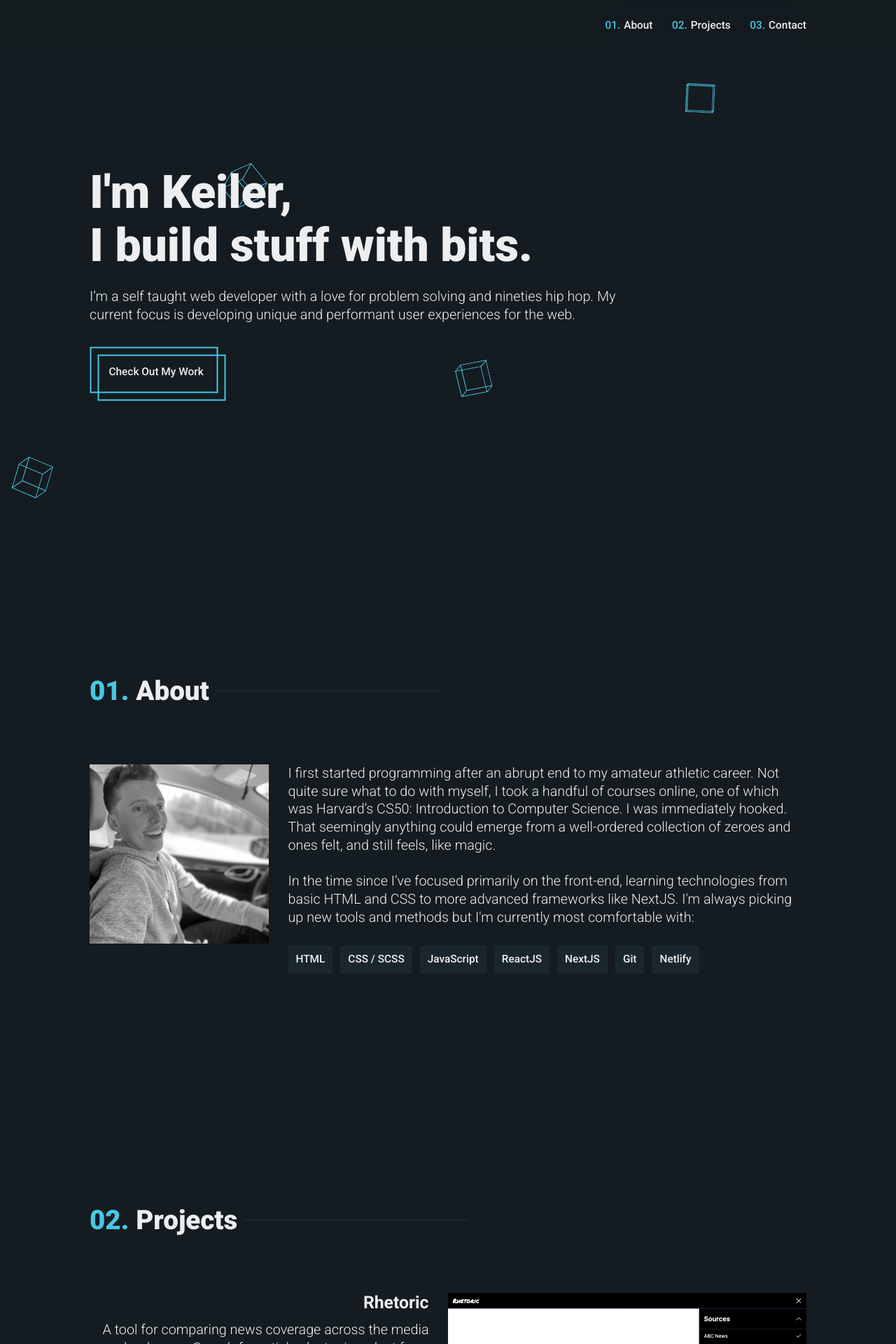
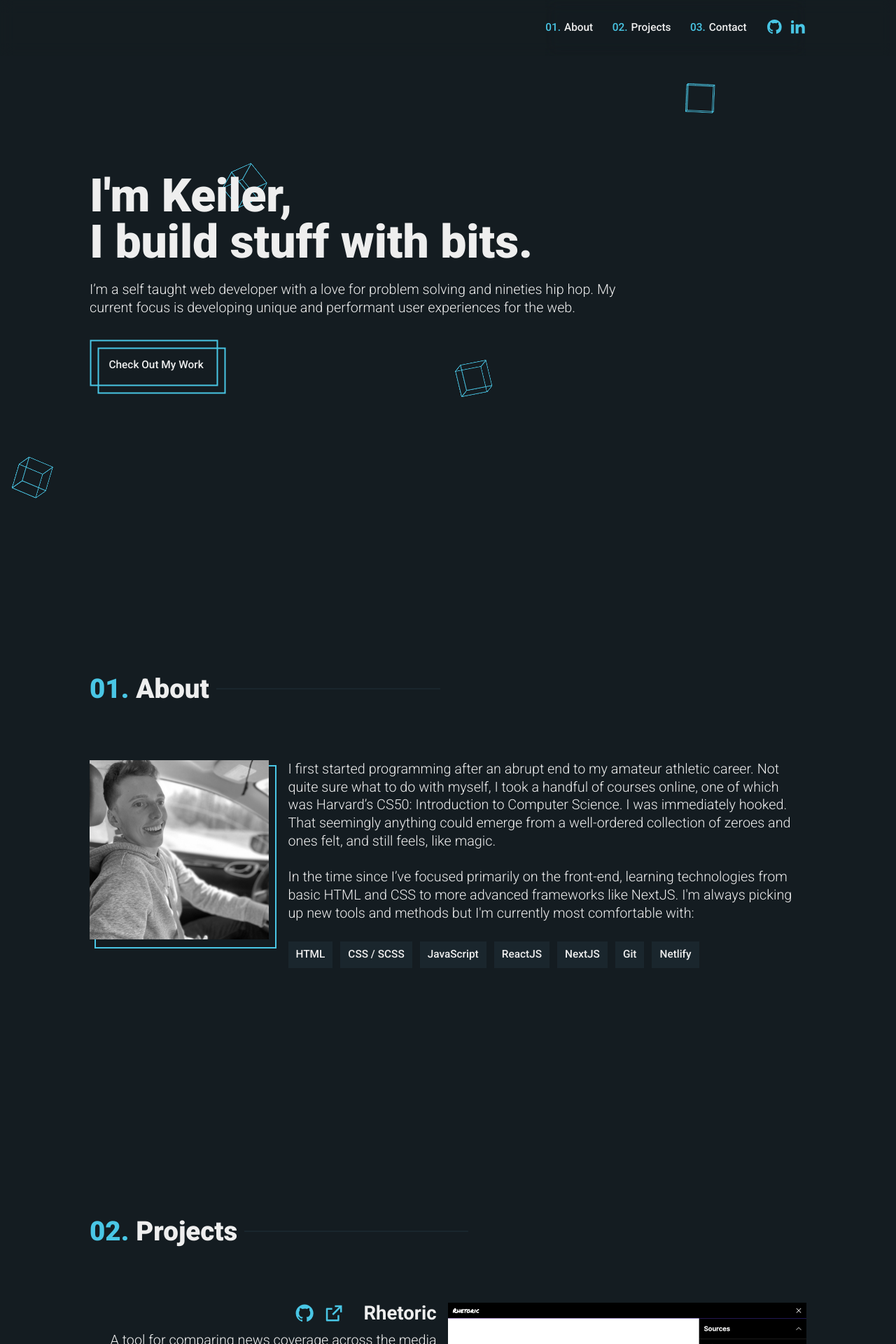
Before and after one commit to KeilerSwanson/Keiler, a Next.js app: page / in a window 1280 px wide. Shown: the top 1920 px of the page at 70% size. Built offline with nearby package versions, Linux system fonts and the light colour scheme; grey boxes are pictures that could not be loaded.

Commit message:
External links

```diff
--- a/comps/Nav.js
+++ b/comps/Nav.js
@@ -1,3 +1,4 @@
+import { RiGithubFill, RiLinkedinFill  } from 'react-icons/ri'
 import styles from '../styles/Nav.module.scss'
 
 export default function Nav({ menuOpen, toggleMenu, scrollToAbout }) {
@@ -25,6 +26,14 @@ export default function Nav({ menuOpen, toggleMenu, scrollToAbout }) {
 				>
 					Contact
 				</li>
+				<li className={styles.links}>
+					<a className={styles.link} href='https://github.com/KeilerSwanson' target='_blank' rel='noreferrer'>
+						<RiGithubFill />
+					</a>
+					<a className={styles.link} href='https://linkedin.com/in/keiler-swanson/' target='_blank' rel='noreferrer'>
+						<RiLinkedinFill />
+					</a>
+				</li>
 			</menu>
 			<button
 				className={menuBtnClass}
--- a/comps/Projects.js
+++ b/comps/Projects.js
@@ -1,8 +1,10 @@
-import Image from 'next/image'
+// import Image from 'next/image'
 import SectHead from './SectHead'
-import { BsGithub, BsFillArrowUpCircleFill } from 'react-icons/bs'
+// import { FaGithub, FaArrowUp, FaExternalLinkAlt } from 'react-icons/fa'
+import { RiGithubFill, RiExternalLinkLine  } from 'react-icons/ri'
 import sections from '../styles/Sections.module.scss'
 import styles from '../styles/Projects.module.scss'
+import effects from '../styles/Effects.module.scss'
 
 export default function Projects() {
 	return (
@@ -13,14 +15,6 @@ export default function Projects() {
 			/>
 			<div className={styles.content}>
 				<li className={styles.project}>
-					{/* <span className={styles.image}>
-						<Image
-							src='/images/rhetoric.gif'
-							width={1200}
-							height={600}
-							alt='Screenshot of Rhetoric'
-						/>
-					</span> */}
 					<video
 						className={styles.video}
 						autoPlay
@@ -33,7 +27,17 @@ export default function Projects() {
 						<source src='/assets/rhetoric-demo.mp4' type='video/mp4' />
 					</video>
 					<div className={styles.info}>
-						<h3 className={styles.title}>Rhetoric</h3>
+						<span className={styles.titleLinks}>
+							<h3 className={styles.title}>Rhetoric</h3>
+							<span className={styles.links}>
+								<a className={`${styles.link} ${effects.link}`} href='https://github.com/KeilerSwanson/Rhetoric' target='_blank' rel='noreferrer'>
+									<RiGithubFill />
+								</a>
+								<a className={`${styles.link} ${effects.link}`} href='https://happy-sinoussi-d8a6c3.netlify.app/' target='_blank' rel='noreferrer'>
+									<RiExternalLinkLine/>
+								</a>
+							</span>
+						</span>
 						<p className={styles.description}>
 							A tool for comparing news coverage across the media landscape. Search for articles by topic, select from more than 50 media sources, and bookmark articles for later.
 						</p>
@@ -42,6 +46,14 @@ export default function Projects() {
 							<li className={styles.tool}>SCSS Modules</li>
 							<li className={styles.tool}>Newscatcher</li>
 						</ul>
+						{/* <span className={styles.links}>
+							<a className={`${styles.link} ${effects.link}`} href='https://github.com/KeilerSwanson/Rhetoric' target='_blank' rel='noreferrer'>
+								<RiGithubFill />
+							</a>
+							<a className={`${styles.link} ${effects.link}`} href='https://happy-sinoussi-d8a6c3.netlify.app/' target='_blank' rel='noreferrer'>
+								<RiExternalLinkLine/>
+							</a>
+						</span> */}
 					</div>
 				</li>
 			</div>
--- a/styles/About.module.scss
+++ b/styles/About.module.scss
@@ -13,16 +13,16 @@
 	margin: 0 2.5rem 1rem 0;
 }
 
-// .avatar::after {
-// 	content: '';
-// 	position: absolute;
-// 	width: 100%;
-// 	height: 100%;
-// 	border: solid 2px var(--b1);
-// 	bottom: -1rem;
-// 	right: -1rem;
-// 	z-index: -1;
-// }
+.avatar::after {
+	content: '';
+	position: absolute;
+	width: 100%;
+	height: 100%;
+	border: solid 2px var(--b1);
+	bottom: -1rem;
+	right: -1rem;
+	z-index: -1;
+}
 
 .avatar img {
 	filter: grayscale(1);
@@ -37,7 +37,8 @@
 	display: flex;
 	flex-wrap: wrap;
 	gap: 1rem;
-	margin-top: 2.5rem;
+	// margin-top: 2.5rem;
+	margin: 2.5rem 0;
 }
 
 .tool {
@@ -45,6 +46,20 @@
 	font-weight: 500;
 	padding: 1rem;
 	background: var(--b2);
+}
+
+.links {
+	display: flex;
+	gap: 1rem;
+}
+
+.links > a {
+	cursor: pointer;
+}
+
+.links svg {
+	color: var(--b1);
+	font-size: 3rem;
 }
 
 @media screen and (min-width: 768px) {
--- a/styles/Effects.module.scss
+++ b/styles/Effects.module.scss
@@ -5,6 +5,14 @@
 
 	.button:hover::before, .button:hover::after {
 		transform: translate(0, 0);
+	}
+
+	.link:hover {
+		color: var(--b3);
+	}
+
+	.link:hover::after {
+		height: 100%;
 	}
 }
 
@@ -15,3 +23,11 @@
 .button:active::before, .button:hover::after {
 	transform: translate(0, 0);
 }
+
+.link:active {
+	color: var(--b3);
+}
+
+.link:active::after {
+	height: 100%;
+}
--- a/styles/Nav.module.scss
+++ b/styles/Nav.module.scss
@@ -20,7 +20,6 @@
 	height: 100%;
 	width: 3.5rem;
 	background: transparent;
-	// transition: .25s ease-in-out;
 }
 
 .menuBtnCrossed {
@@ -41,7 +40,6 @@
 	height: 2px;
 	width: 100%;
 	background: var(--b1);
-	// transition: .25s ease-in-out;
 }
 
 .bar1 {
@@ -67,7 +65,6 @@
 	width: 100vw;
 	background-color: var(--b2);
 	transform: translateY(-100%);
-	// transition: .25s ease-in-out;
 }
 
 @supports (backdrop-filter: blur()) {
@@ -83,7 +80,7 @@
 }
 
 .menuItem {
-	font-size: 2.25rem;
+	font-size: 2.5rem;
 	font-weight: 700;
 	cursor: pointer;
 }
@@ -107,6 +104,26 @@
 	content: '03.'
 }
 
+.links {
+	display: flex;
+	gap: 1rem;
+	position: relative;
+	bottom: 2px;
+}
+
+.link {
+	display: flex;
+	align-items: center;
+	justify-content: center;
+	cursor: pointer;
+}
+
+.link > svg {
+	color: var(--b1);
+	font-size: 2.75rem;
+}
+
+
 @media screen and (min-width: 768px) {
 	.menuBtn {
 		display: none;
@@ -126,6 +143,12 @@
 	.menuItem, .menuItem::before {
 		font-size: 1.4rem;
 		font-weight: 500;
+	}
+	.links {
+		gap: .75rem;
+	}
+	.link > svg {
+		font-size: 2.25rem;
 	}
 }
 
--- a/styles/Projects.module.scss
+++ b/styles/Projects.module.scss
@@ -13,7 +13,7 @@
 
 .video {
 	max-width: 700px;
-	margin: 0 0 2.5rem 0;
+	margin: 0 0 1.5rem 0;
 }
 
 .info {
@@ -22,9 +22,32 @@
 	gap: 1rem;
 }
 
+.titleLinks {
+	display: flex;
+	justify-content: space-between;
+	align-items: center;
+}
+
 .title {
-	font-size: 2.25rem;
+	font-size: 2.5rem;
 	font-weight: 700;
+}
+
+.links {
+	display: flex;
+	gap: 1rem;
+}
+
+.link {
+	display: flex;
+	align-items: center;
+	justify-content: center;
+	cursor: pointer;
+}
+
+.link > svg {
+	color: var(--b1);
+	font-size: 2.75rem;
 }
 
 .description {
@@ -47,18 +70,25 @@
 }
 
 @media screen and (min-width: 768px) {
-	.project, .stack {
+	.project {
 		flex-direction: row-reverse;
 		align-items: flex-start;
 	}
 	.video {
 		width: 50%;
-		margin: 0 0 0 2.5rem;
+		margin: 0 0 0 1.5rem;
 	}
 	.info {
 		align-items: flex-end;
 	}
+	.titleLinks {
+		flex-direction: row-reverse;
+		gap: 2.5rem;
+	}
 	.title, .description {
 		text-align: right;
 	}
+	.stack {
+		justify-content: flex-end;
+	}
 }
--- a/styles/globals.css
+++ b/styles/globals.css
@@ -3,6 +3,7 @@
 
 * {
   box-sizing: border-box;
+  line-height: 1;
 }
 
 *::selection {
```
Also changed, not shown: comps/About.js (+10 -2 lines).
